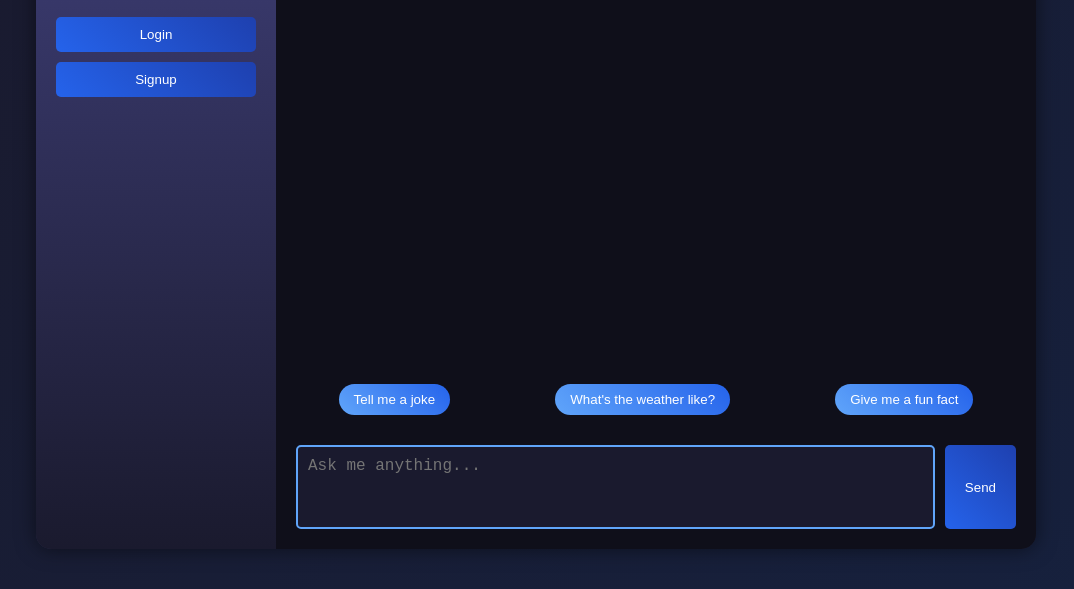
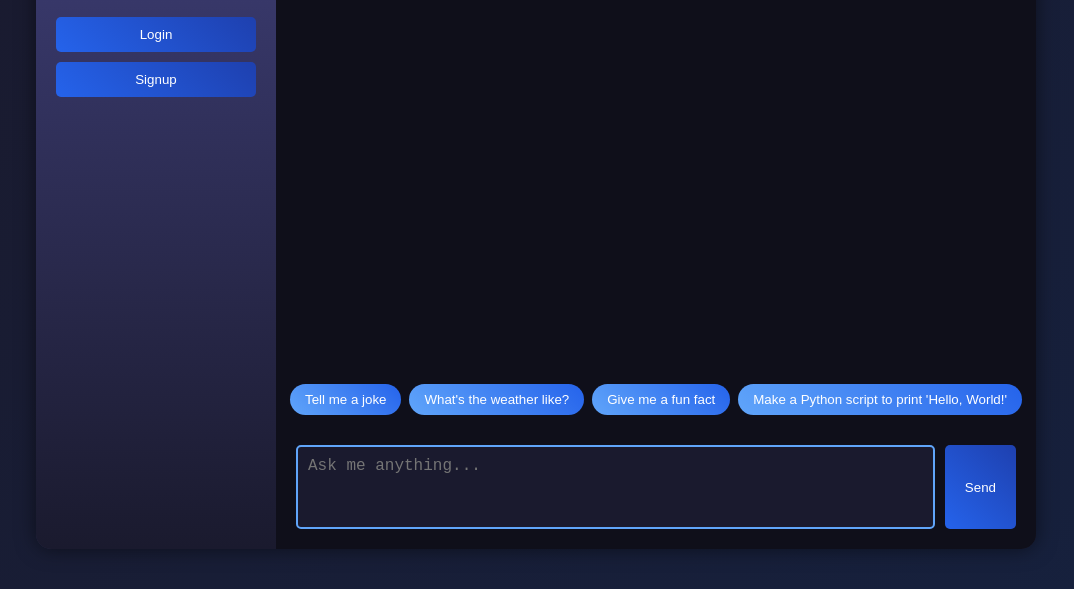
Before and after one commit to KingQuing/kingquing-s-projects, a website: page index.html in a window 1280 px wide. Shown: the part 151-740 px from the top of the page, without its empty margins (104-1178 px from the left). Drawn offline with Linux system fonts and the light colour scheme.

Commit message:
Update index.html

```diff
--- a/index.html
+++ b/index.html
@@ -32,6 +32,7 @@
                 <button class="suggestion-btn">Tell me a joke</button>
                 <button class="suggestion-btn">What's the weather like?</button>
                 <button class="suggestion-btn">Give me a fun fact</button>
+                <button class="suggestion-btn">Make a Python script to print 'Hello, World!'</button>
             </div>
             <div class="input-area">
                 <textarea id="userInput" placeholder="Ask me anything..."></textarea>
```
